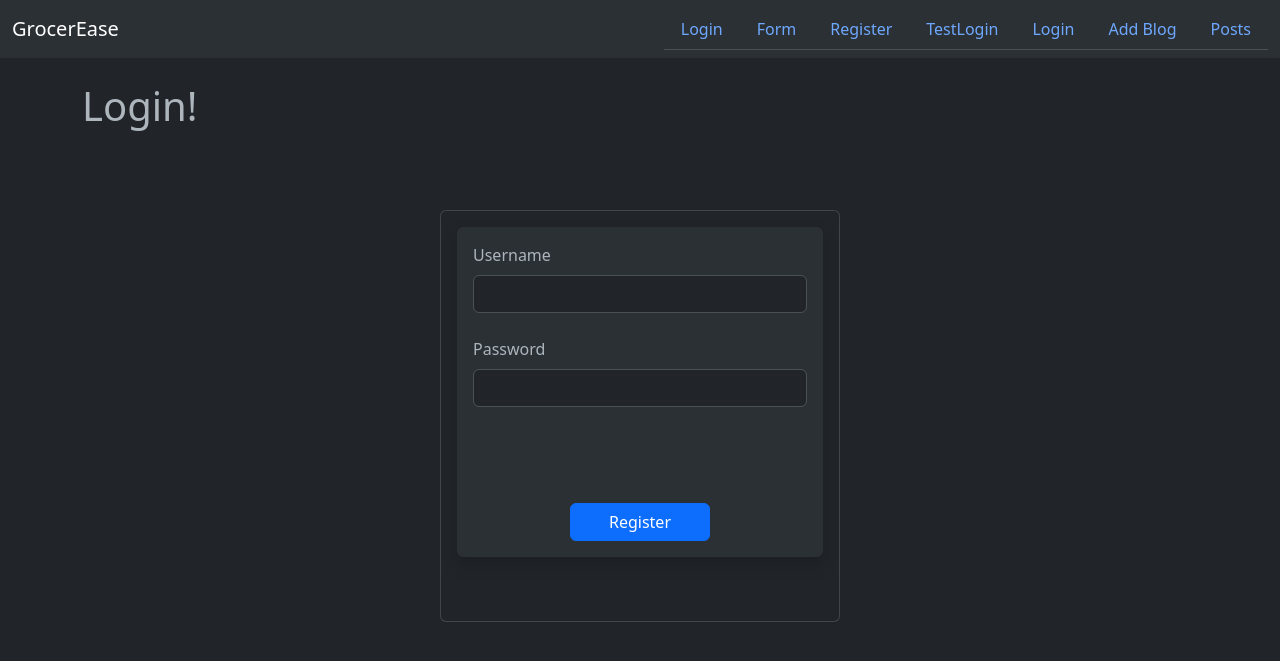
After one commit to AishMe/GrocerEase_WebApp, a Flask app: page /login in a window 1280 px wide. The commit adds this page. Shown: the top 661 px of the page. Run offline with Flask 3, Linux system fonts and the light colour scheme.

Commit message:
Tutorial #22 errors

```diff
--- a/application/controllers.py
+++ b/application/controllers.py
@@ -7,10 +7,21 @@ from wtforms import StringField, SubmitField, PasswordField, BooleanField, Valid
 from wtforms.validators import DataRequired, EqualTo, Length
 from wtforms.widgets import TextArea
 from werkzeug.security import generate_password_hash, check_password_hash
+from flask_login import UserMixin, login_user, LoginManager, login_required, logout_user, current_user
 
 
 app.config['SECRET_KEY'] = "harekrishna"
 app.config['SQLALCHEMY_DATABASE_URI'] = 'sqlite:///test.sqlite3'
+
+
+# Flask-Login Stuffs
+login_manager = LoginManager()
+login_manager.init_app(app)
+login_manager.login_view = 'login'
+
+@login_manager.user_loader
+def login_user(user_id):
+    return User.query.get(user_id)
 
 # Create a Posts Form
 class PostForm(FlaskForm):
@@ -23,6 +34,7 @@ class PostForm(FlaskForm):
 # Create a Form Class
 class UserForm(FlaskForm):
     name = StringField("Name", validators=[DataRequired()])
+    username = StringField("Username", validators=[DataRequired()])
     email = StringField("Email", validators=[DataRequired()])
     password_hash = PasswordField("Password", validators=[DataRequired(), EqualTo('password_hash_confirm', message='Both Passwords must Match!')])
     password_hash_confirm = PasswordField("Confirm Password", validators=[DataRequired()])
@@ -39,6 +51,13 @@ class PasswordForm(FlaskForm):
 # Create a Namer Form
 class NamerForm(FlaskForm):
     name = StringField("What's your name?", validators=[DataRequired()])
+    submit = SubmitField("Submit")
+
+
+# Create a Login Form
+class LoginForm(FlaskForm):
+    username = StringField("Username", validators=[DataRequired()])
+    password = PasswordField("Password", validators=[DataRequired()])
     submit = SubmitField("Submit")
 
 
@@ -67,27 +86,6 @@ def fav_pizzas_list():
 @app.route('/')
 def index():
     return render_template('index.html')
-
-
-@app.route('/manager_login', methods=['GET', 'POST'])
-def manager_login():
-    if request.method == 'POST':
-        username = request.form['username']
-        password = request.form['password']
-
-        # Check if username exists in the database
-        user = User.query.filter_by(username=username, role='Manager').first()
-        if not user:
-            return "Please try again. Username not found!"
-
-        # Check if password matches
-        if user.password != password:
-            return "Please try again. Password is wrong!"
-
-        # Successful login, redirect to manager dashboard
-        return redirect('/manager_dashboard')
-
-    return render_template('manager_login.html')
 
 
 @app.route('/user_login', methods=['GET', 'POST'])
@@ -131,34 +129,6 @@ def user_register():
         return redirect('/user_login')
 
     return render_template('user_register.html')
-
-
-@app.route('/manager_dashboard')
-def manager_dashboard():
-    # Fetch manager's name from the database
-    manager_username = "manager1"  # Replace with the logged-in manager's username
-    manager = User.query.filter_by(username=manager_username, role='Manager').first()
-
-    if manager:
-        manager_name = manager.name
-    else:
-        manager_name = "Unknown Manager"
-
-    return render_template('manager_dashboard.html', name=manager_name)
-
-
-@app.route('/user_dashboard')
-def user_dashboard():
-    # Fetch user's name from the database
-    user_username = "user1"  # Replace with the logged-in user's username
-    user = User.query.filter_by(username=user_username, role='User').first()
-
-    if user:
-        user_name = user.name
-    else:
-        user_name = "Unknown User"
-
-    return render_template('user_dashboard.html', name=user_name)
 
 
 # Create Custom Error Pages
@@ -233,11 +203,12 @@ def add_user():
         user = User.query.filter_by(email=form.email.data).first()
         if user is None:
             hashed_pw = generate_password_hash(form.password_hash.data, "sha256")
-            user = User(name=form.name.data, email=form.email.data, password_hash=hashed_pw)
+            user = User(username=form.username.data, name=form.name.data, email=form.email.data, password_hash=hashed_pw)
             db.session.add(user)
             db.session.commit()
         name = form.name.data
         form.name.data = ''
+        form.username.data = ''
         form.email.data = ''
         form.password_hash.data = ''
         flash('User Added Successfully!')
@@ -389,3 +360,29 @@ def delete_post(id):
         # Grab all the posts from the database
         posts = Posts.query.order_by(Posts.date_posted)
         return render_template('posts.html', posts=posts)
+
+# Create Login Page
+@app.route('/login', methods=['GET', 'POST'])
+def login():
+    form = LoginForm()
+    if form.validate_on_submit():
+        user = User.query.filter_by(username=form.username.data).first()
+        if user:
+            # Check the Hash
+            if check_password_hash(user.password_hash, form.password.data):
+                login_user(user)
+                flash("Login Successful!!")
+                return redirect(url_for('dashboard'))
+
+            else:
+                flash('Oops..Wrong Password! Try Again...')
+
+        else:
+            flash("That User Doesn't Exist, Try Again...")
+    return render_template('login.html', form=form)
+
+# Create Dashboard Page
+@app.route('/dashboard', methods=['GET', 'POST'])
+@login_required
+def dashboard():
+    return render_template('dashboard.html')
--- a/application/models.py
+++ b/application/models.py
@@ -1,8 +1,10 @@
 from .database import db
 from datetime import datetime
+from flask_login import UserMixin
 
-class User(db.Model):
+class User(db.Model, UserMixin):
     user_id = db.Column(db.Integer, primary_key=True, autoincrement=True)
+    username = db.Column(db.String(20), nullable=False, unique=True)
     name = db.Column(db.Text, nullable=False)
     username = db.Column(db.Text, unique=True, nullable=False)
     #password = db.Column(db.Text, nullable=False)
--- a/requirements.txt
+++ b/requirements.txt
@@ -1,3 +1,5 @@
 flask
+flask-login
 Flask-SQLAlchemy
 flask-restful
+flask_wtf
--- /dev/null
+++ b/templates/login.html
@@ -0,0 +1,54 @@
+{% extends 'base.html' %}
+
+{% block content %}
+
+{% for message in get_flashed_messages() %}
+
+
+    <div class="alert alert-success alert-dismissible fade show" role="alert">
+        {{ message }}
+        <button type="button" class="btn-close" data-bs-dismiss="alert" aria-label="Close"></button>
+    </div>
+
+{% endfor %}
+
+
+
+    <h1>Login!</h1>
+    <br/><br/><br/>
+
+    <div class="d-flex justify-content-center">
+        <div class="card" style="width: 400px;">
+            <div class="card-body">
+                <div class="shadow p-3 mb-5 bg-body-tertiary rounded">
+                    <form method=POST>
+                        {{ form.hidden_tag() }}
+
+                        {{ form.username.label(
+                            class="form-label") }}
+
+                        {{ form.username(
+                            class="form-control") }}
+                        <br/>
+
+                        {{ form.password.label(
+                            class="form-label") }}
+
+                        {{ form.password(
+                            class="form-control") }}
+                        <br/>
+
+                        <br/><br/><br/>
+
+                            <center>{{ form.submit(class="btn btn-primary d-grid col-5 mx-auto", value="Register") }}</center>
+
+                    </form>
+                </div>
+            </div>
+        </div>
+    </div>
+
+<br/><br/><br/>
+
+
+{% endblock %}
--- a/templates/navbar.html
+++ b/templates/navbar.html
@@ -20,6 +20,9 @@
             <a class="nav-link" href="{{ url_for('test_pw') }}">TestLogin</a>
           </li>
           <li class="nav-item">
+            <a class="nav-link" href="{{ url_for('login') }}">Login</a>
+          </li>
+          <li class="nav-item">
             <a class="nav-link" href="{{ url_for('add_post') }}">Add Blog</a>
           </li>
           <li class="nav-item">
```
Also changed, not shown: templates/add_user.html (+9 -0 lines), templates/dashboard.html (added, +23 -0 lines), db_directory/test.sqlite3, 1 other file.
